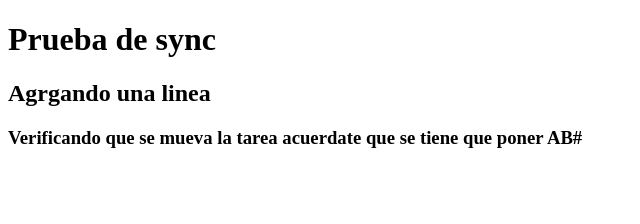
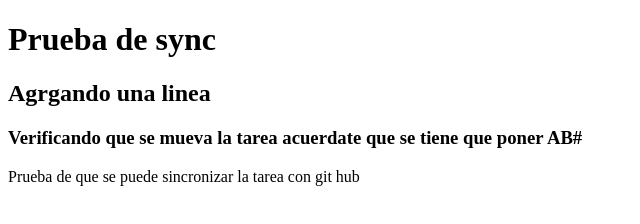
Before and after one commit to rafaelquirozNanfor03/SyncGitHub, a plain HTML site: page index.html in a window 1280 px wide. Shown: the whole page, without its empty margins (0-640 px from the left). Drawn offline with Linux system fonts and the light colour scheme.

Commit message:
Update index.html
esto va con la tarea AB#8

```diff
--- a/index.html
+++ b/index.html
@@ -10,5 +10,6 @@
     <h1>Prueba de sync</h1>
     <h2>Agrgando una linea</h2>
     <h3>Verificando que se mueva la tarea acuerdate que se tiene que poner AB#</h3>
+    <p>Prueba de que se puede sincronizar la tarea con git hub</p>
 </body>
 </html>
```
